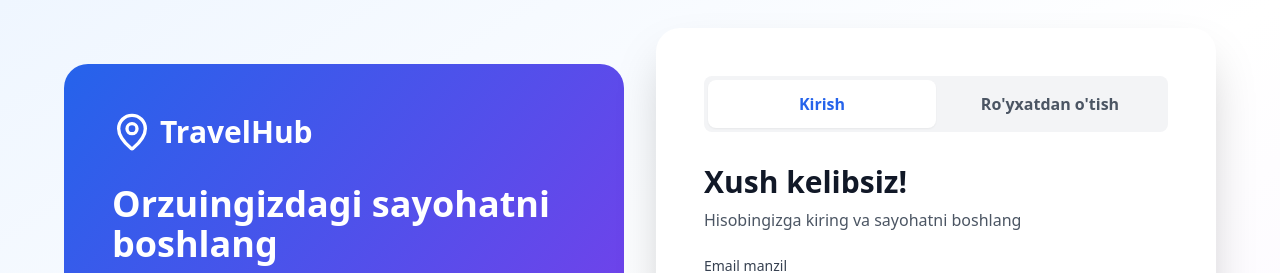
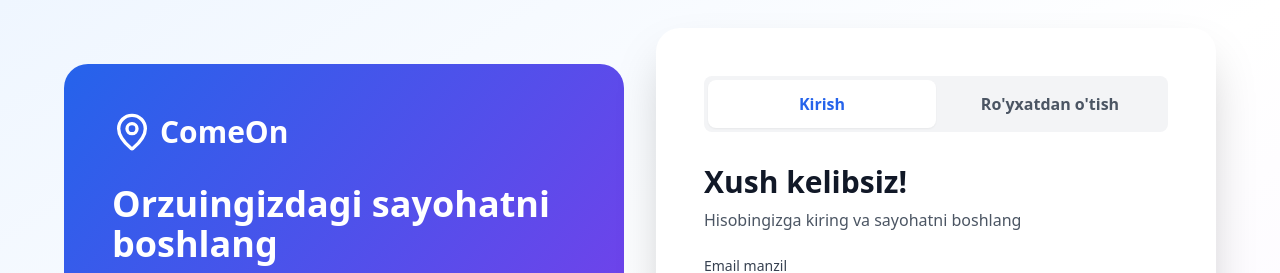
Before and after one commit to shokht-ai/AgencyProjet, a React (Create React App) app: page / in a window 1280 px wide. Shown: the top 273 px of the page. Built offline with nearby package versions, Linux system fonts and the light colour scheme; no server answers; the HTML template or start-up script is replaced by a standard one.

Commit message:
Loyha nomi o'zgardi

```diff
--- a/src/Authorization.jsx
+++ b/src/Authorization.jsx
@@ -139,7 +139,7 @@
             <div className="bg-gradient-to-br from-blue-600 to-purple-600 rounded-3xl p-12 text-white">
               <div className="flex items-center space-x-2 mb-8">
                 <MapPin className="w-10 h-10" />
-                <span className="text-3xl font-bold">TravelHub</span>
+                <span className="text-3xl font-bold">ComeOn</span>
               </div>
 
               <h2 className="text-4xl font-bold mb-6">
@@ -246,7 +246,7 @@
             <div className="lg:hidden flex items-center justify-center space-x-2 mb-8">
               <MapPin className="w-8 h-8 text-blue-600" />
               <span className="text-2xl font-bold bg-gradient-to-r from-blue-600 to-purple-600 bg-clip-text text-transparent">
-                TravelHub
+                ComeOn
               </span>
             </div>
 
--- a/src/Checkout.jsx
+++ b/src/Checkout.jsx
@@ -291,7 +291,7 @@
               className="flex items-center space-x-2"
             >
               <MapPin className="w-6 h-6 text-blue-600" />
-              <span className="text-xl font-bold text-gray-900">TravelHub</span>
+              <span className="text-xl font-bold text-gray-900">ComeOn</span>
             </button>
             <div className="flex items-center space-x-2 text-green-600">
               <ShieldCheck className="w-5 h-5" />
--- a/src/Navbar.jsx
+++ b/src/Navbar.jsx
@@ -13,7 +13,7 @@
             >
               <MapPin className="w-8 h-8 text-blue-600" />
               <span className="text-2xl font-bold bg-gradient-to-r from-blue-600 to-purple-600 bg-clip-text text-transparent">
-                TravelHub
+                ComeOn
               </span>
             </button>
 
--- a/src/PackagSearchFiltering.jsx
+++ b/src/PackagSearchFiltering.jsx
@@ -331,7 +331,7 @@
               className="flex items-center space-x-2"
             >
               <MapPin className="w-6 h-6 text-blue-600" />
-              <span className="text-xl font-bold text-gray-900">TravelHub</span>
+              <span className="text-xl font-bold text-gray-900">ComeOn</span>
             </button>
             <button
               onClick={handleBack}
--- a/src/PackageDetail.jsx
+++ b/src/PackageDetail.jsx
@@ -202,7 +202,7 @@
               >
                 <MapPin className="w-6 h-6 text-blue-600" />
                 <span className="text-xl font-bold text-gray-900">
-                  TravelHub
+                  ComeOn
                 </span>
               </button>
             </div>
--- a/src/TourismLandingPage.jsx
+++ b/src/TourismLandingPage.jsx
@@ -127,7 +127,7 @@
             >
               <MapPin className="w-8 h-8 text-blue-600" />
               <span className="text-2xl font-bold bg-gradient-to-r from-blue-600 to-purple-600 bg-clip-text text-transparent">
-                TravelHub
+                ComeOn
               </span>
             </button>
 
@@ -445,7 +445,7 @@
             <div>
               <div className="flex items-center space-x-2 mb-4">
                 <MapPin className="w-6 h-6" />
-                <span className="text-xl font-bold">TravelHub</span>
+                <span className="text-xl font-bold">ComeOn</span>
               </div>
               <p className="text-gray-400 text-sm">
                 O'zbekistonning eng yirik markazlashgan sayyohlik platformasi
@@ -495,13 +495,13 @@
               <h3 className="font-semibold mb-4">Aloqa</h3>
               <ul className="space-y-2 text-gray-400 text-sm">
                 <li>+998 71 123 45 67</li>
-                <li>info@travelhub.uz</li>
+                <li>info@ComeOn.uz</li>
                 <li>Toshkent, O'zbekiston</li>
               </ul>
             </div>
           </div>
           <div className="border-t border-gray-800 pt-8 text-center text-gray-400 text-sm">
-            © 2025 TravelHub. Barcha huquqlar himoyalangan.
+            © 2025 ComeOn. Barcha huquqlar himoyalangan.
           </div>
         </div>
       </footer>
--- a/src/UserProfile.jsx
+++ b/src/UserProfile.jsx
@@ -320,7 +320,7 @@
           <div className="flex items-center justify-between">
             <div className="flex items-center space-x-2">
               <MapPin className="w-6 h-6 text-blue-600" />
-              <Link to="/home"  className="text-gray-700 hover:text-blue-600 transition"><span className="text-xl font-bold text-gray-900">TravelHub</span></Link>
+              <Link to="/home"  className="text-gray-700 hover:text-blue-600 transition"><span className="text-xl font-bold text-gray-900">ComeOn</span></Link>
             </div>
             <button className="flex items-center space-x-2 text-gray-700 hover:text-red-600 transition">
               <LogOut className="w-5 h-5" />
```
